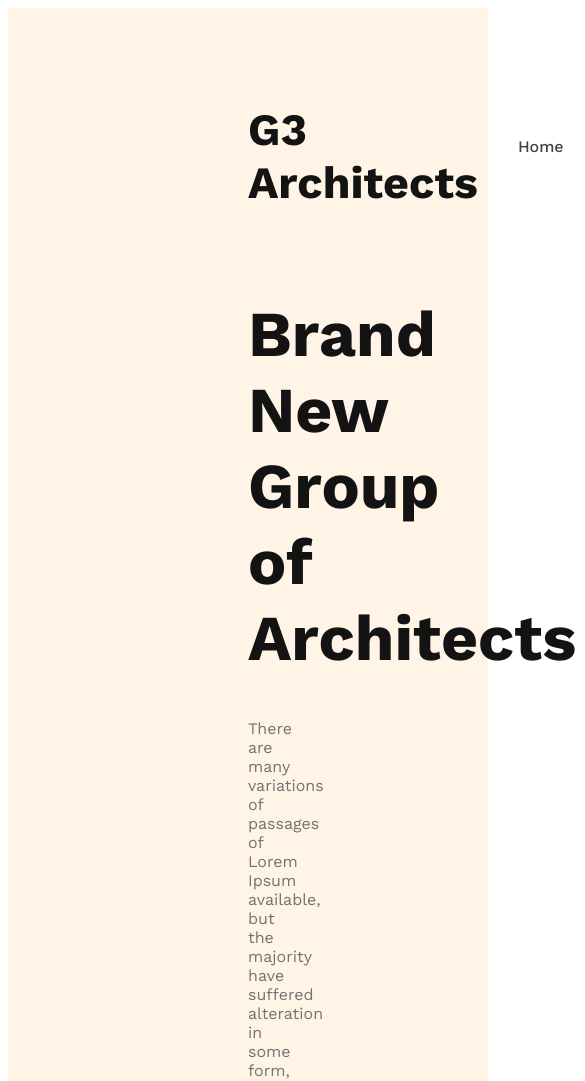
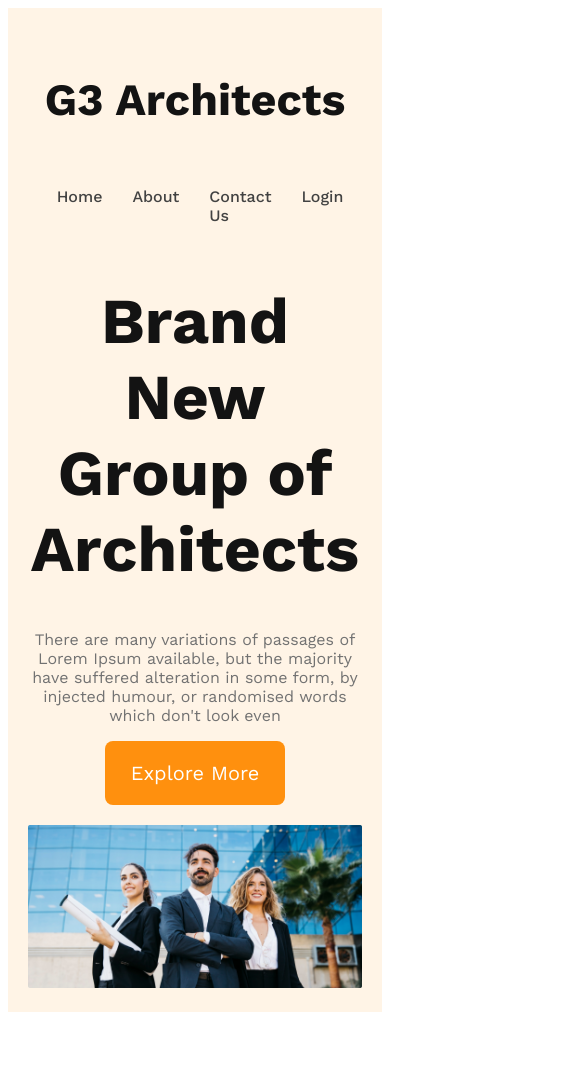
Before and after one commit to AlAminRohan/g3-architects, a plain HTML site: page index.html in a window 390 px wide. Shown: the top 1081 px of the page, 585 px wide, since content can reach past the window. After the commit the page ends 1020 px from the top, so only its background shows below. Drawn offline with nearby package versions, Linux system fonts and the light colour scheme.

Commit message:
header section done with responsive

```diff
--- a/styles/architects.css
+++ b/styles/architects.css
@@ -7,13 +7,14 @@
 }
 .btn-primary{
     color: #FFFFFF;
-    background-color: #FF900E;
+    background: #FF900E;
     border: none;
     border-radius: 8px;
     height: 64px;
     width: 180px;
     padding: 20px 25px;
-
+    font-size: 1.25rem;
+    cursor: pointer;
 }
 /* header styles */
 header{
@@ -60,3 +61,20 @@ nav li a{
 .banner-description{
     color: #727272;
 }
+.banner img{
+    margin-top: 20px;
+    width: 100%;
+}
+/* Responsive media queries */
+/* Responsive for mobile device */
+@media screen and (max-width: 576px) {
+    header{
+        padding: 20px;
+    }
+    nav{
+        flex-direction: column;
+
+    }
+
+
+}
```
